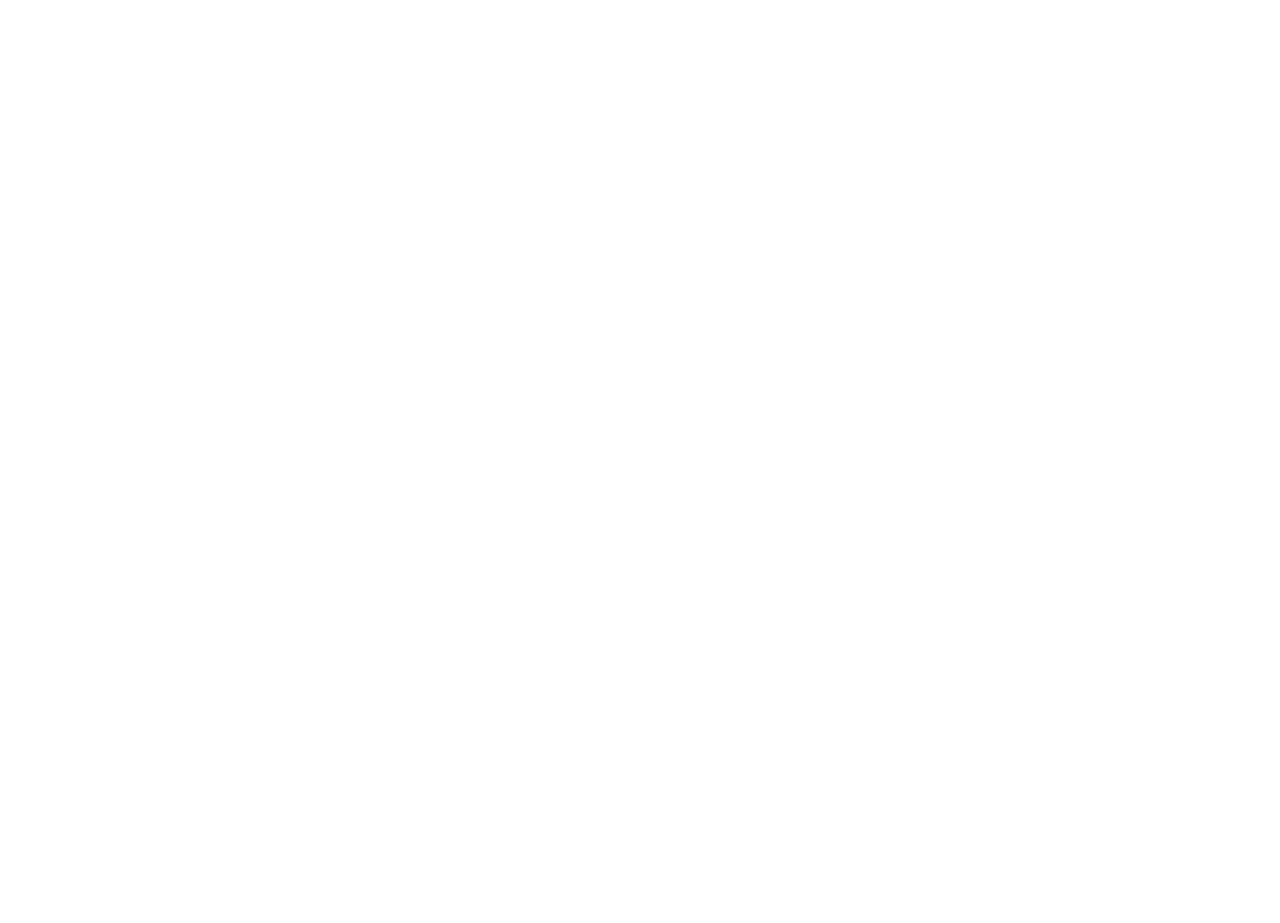
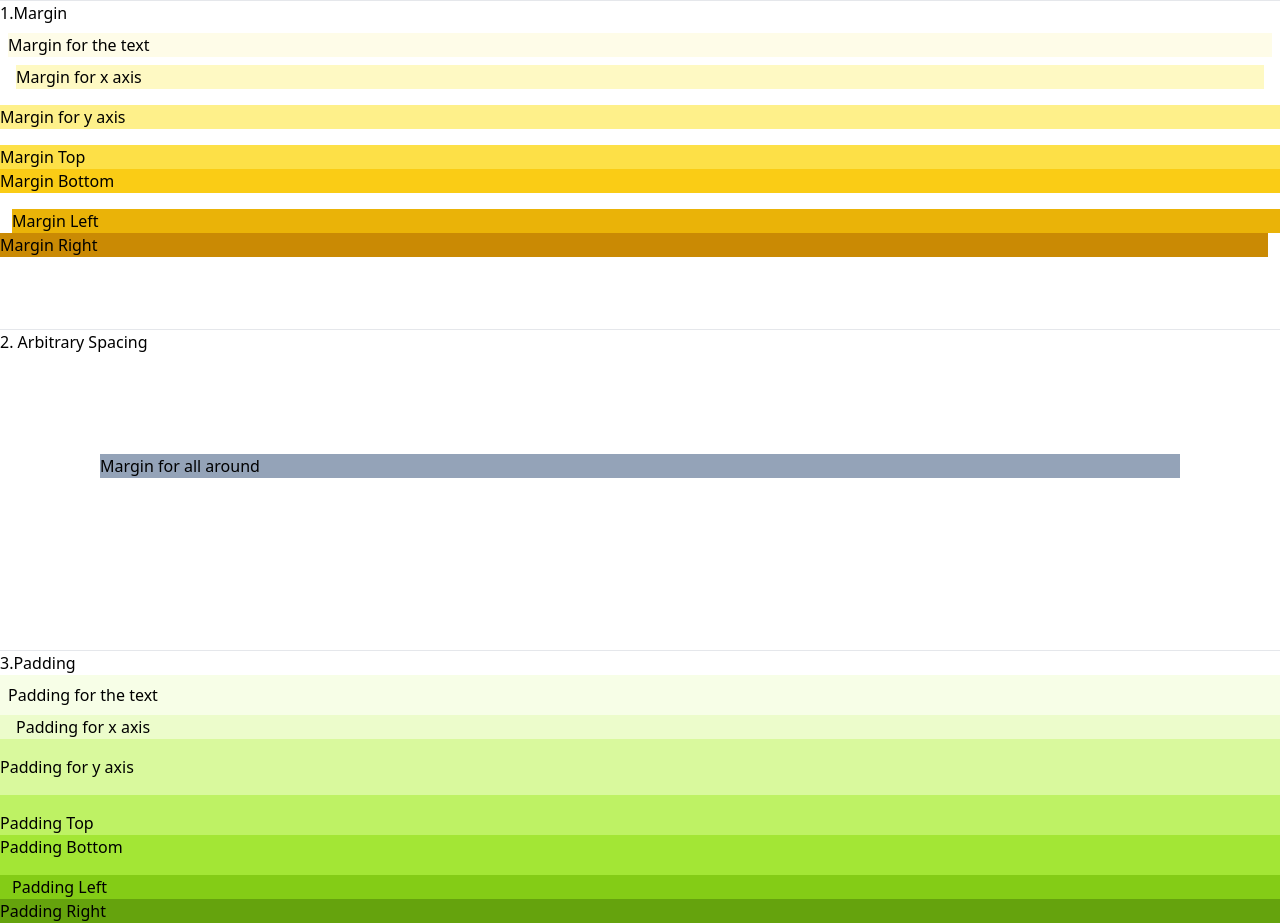
Before and after one commit to nileshgithub74/Tailwind-css, a plain HTML site: page fundamentals/2.Container Spacing/index.html in a window 1280 px wide. Before the commit the page ends 800 px from the top, so only its background shows below. Drawn offline with nearby package versions, Linux system fonts and the light colour scheme.

Commit message:
Tailwind css

```diff
--- a/fundamentals/2.Container Spacing/index.html
+++ b/fundamentals/2.Container Spacing/index.html
@@ -0,0 +1,53 @@
+<!DOCTYPE html>
+<html lang="en">
+<head>
+    <meta charset="UTF-8">
+    <meta name="viewport" content="width=device-width, initial-scale=1.0">
+    <title>Document</title>
+    <script src="https://cdn.tailwindcss.com"></script>
+
+</head>
+<body>
+    <hr>
+
+    <h1>1.Margin</h1>
+
+    <div class="m-2 bg-yellow-50">Margin for the text</div>
+    <div class="mx-4 bg-yellow-100">Margin for x axis</div>
+    <div class="my-4 bg-yellow-200" >Margin for y axis</div>
+    <div class="mt-4 bg-yellow-300">Margin  Top</div>
+    <div class="mb-4 bg-yellow-400">Margin Bottom</div>
+    <div class="ml-3 bg-yellow-500">Margin Left</div>
+    <div class="mr-3 bg-yellow-600">Margin Right</div>
+    <br><br><br><hr>
+
+
+
+    <!-- Arbitrary spacing -->
+
+    <div >2. Arbitrary Spacing</div>
+
+    <div class="m-[100px] bg-slate-400">Margin for all around</div>
+
+    <br><br><br><hr>
+
+    <!-- Padding -->
+
+
+    <h1 >3.Padding</h1>
+
+    <div class="p-2 bg-lime-50">Padding for the text</div>
+    <div class="px-4 bg-lime-100">Padding for x axis</div>
+    <div class="py-4 bg-lime-200" >Padding for y axis</div>
+    <div class="pt-4 bg-lime-300">Padding  Top</div>
+    <div class="pb-4 bg-lime-400">Padding Bottom</div>
+    <div class="pl-3 bg-lime-500">Padding Left</div>
+    <div class="pr-3 bg-lime-600">Padding Right</div>
+
+
+
+
+
+
+</body>
+</html>
```
Also changed, not shown: fundamentals/1. Color/index.html (+2 -2 lines).
